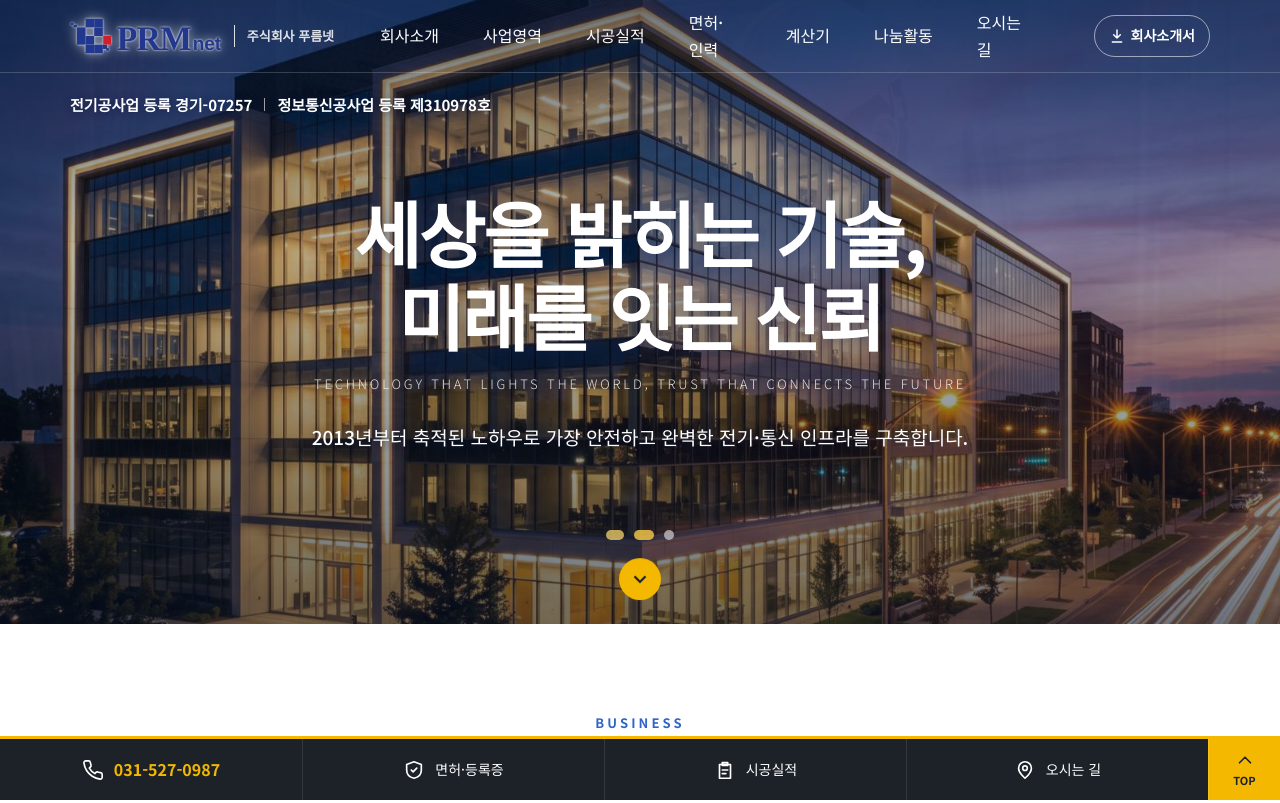
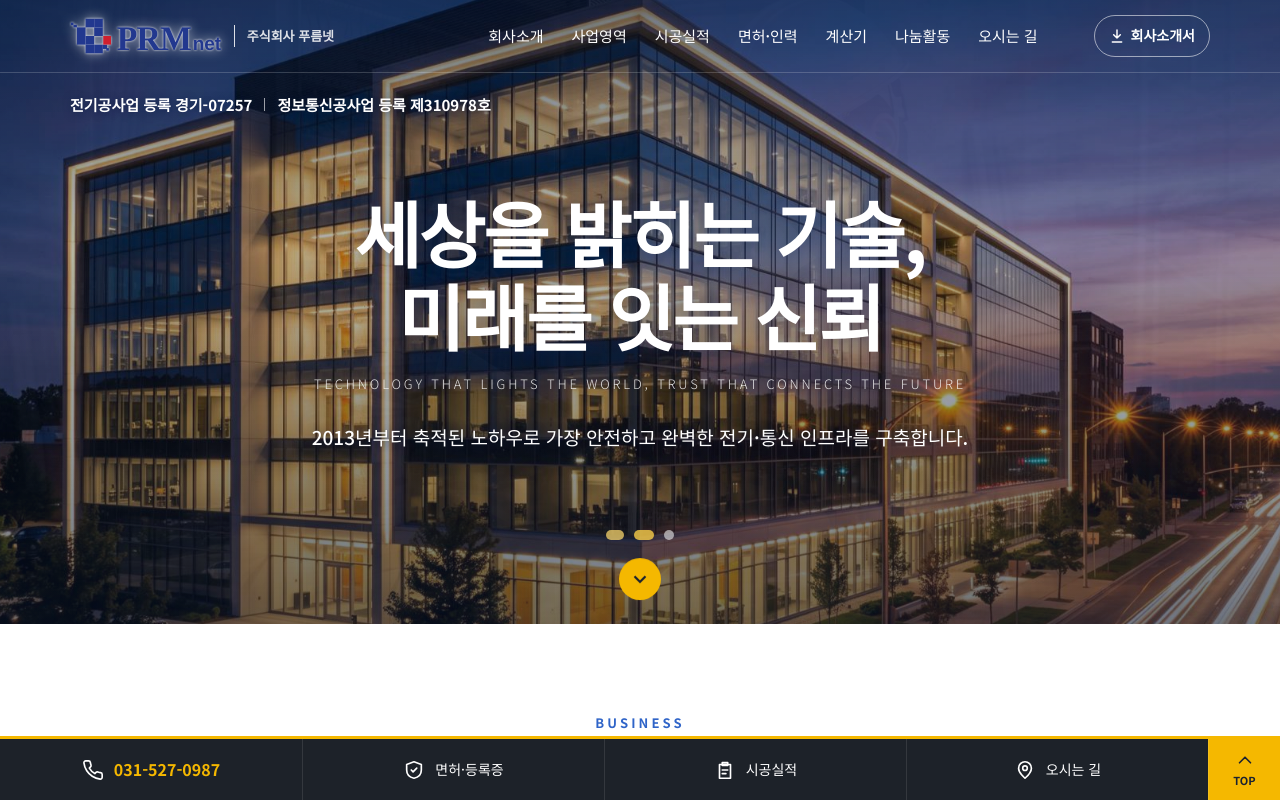
Before and after one commit to ksy2131/prmnet, a plain HTML site: page index.html in a window 1280 px wide. Shown: the top 803 px of the page. Drawn offline with nearby package versions, Linux system fonts and the light colour scheme.

Commit message:
상단 메뉴 줄바꿈 수정
Co-Authored-By: Claude Opus 5.5 <noreply@anthropic.com>
Claude-Session: https://claude.ai/code/session_01AxY4uq7VJtuUeAKJc7Ywbf

```diff
--- a/index.html
+++ b/index.html
@@ -65,7 +65,9 @@ a{color:inherit}
 .logo small{display:block;font-size:10px;letter-spacing:.14em;opacity:.7}
 .gnb{display:flex;margin-left:auto;height:100%}
 .gnb>li{list-style:none;position:relative;display:flex}
-.gnb>li>a{display:flex;align-items:center;padding:0 22px;color:#fff;text-decoration:none;font-weight:500;font-size:16px}
+.gnb>li>a{display:flex;align-items:center;padding:0 22px;color:#fff;text-decoration:none;font-weight:500;font-size:16px;white-space:nowrap}
+@media (max-width:1280px){.gnb>li>a{padding:0 14px;font-size:15px}}
+@media (max-width:1120px){.gnb>li>a{padding:0 10px}.lgname{display:none}}
 .gnb>li>a.on{color:var(--yellow)}
 .gnb ul{list-style:none;margin:0;padding:8px 0;position:absolute;top:100%;left:50%;transform:translateX(-50%);min-width:160px;background:var(--card);border-radius:0 0 8px 8px;box-shadow:var(--shadow);border:1px solid var(--line);border-top:3px solid var(--yellow);display:none}
 .gnb>li:hover ul,.gnb>li:focus-within ul{display:block}
@@ -82,7 +84,7 @@ a{color:inherit}
 .hd.solid{background:var(--card);border-color:var(--line)}
 .hd.solid .logo,.hd.solid .gnb>li>a,.hd.solid .menu-btn{color:var(--ink)}
 .hd.solid .gnb>li>a.on{color:var(--blue)}
-@media (max-width:900px){.gnb{display:none}.menu-btn{display:block;margin-left:4px}}
+@media (max-width:960px){.gnb{display:none}.menu-btn{display:block;margin-left:4px}}
 .mnav{position:fixed;inset:0;z-index:50;background:rgba(0,0,0,.45)}
 .mnav .panel{position:absolute;top:0;right:0;bottom:0;width:min(320px,86vw);background:var(--card);padding:calc(20px + env(safe-area-inset-top,0px)) 24px 24px;overflow:auto}
 .mnav h4{font-size:17px;margin-top:20px;padding-bottom:6px;border-bottom:2px solid var(--yellow)}
```
